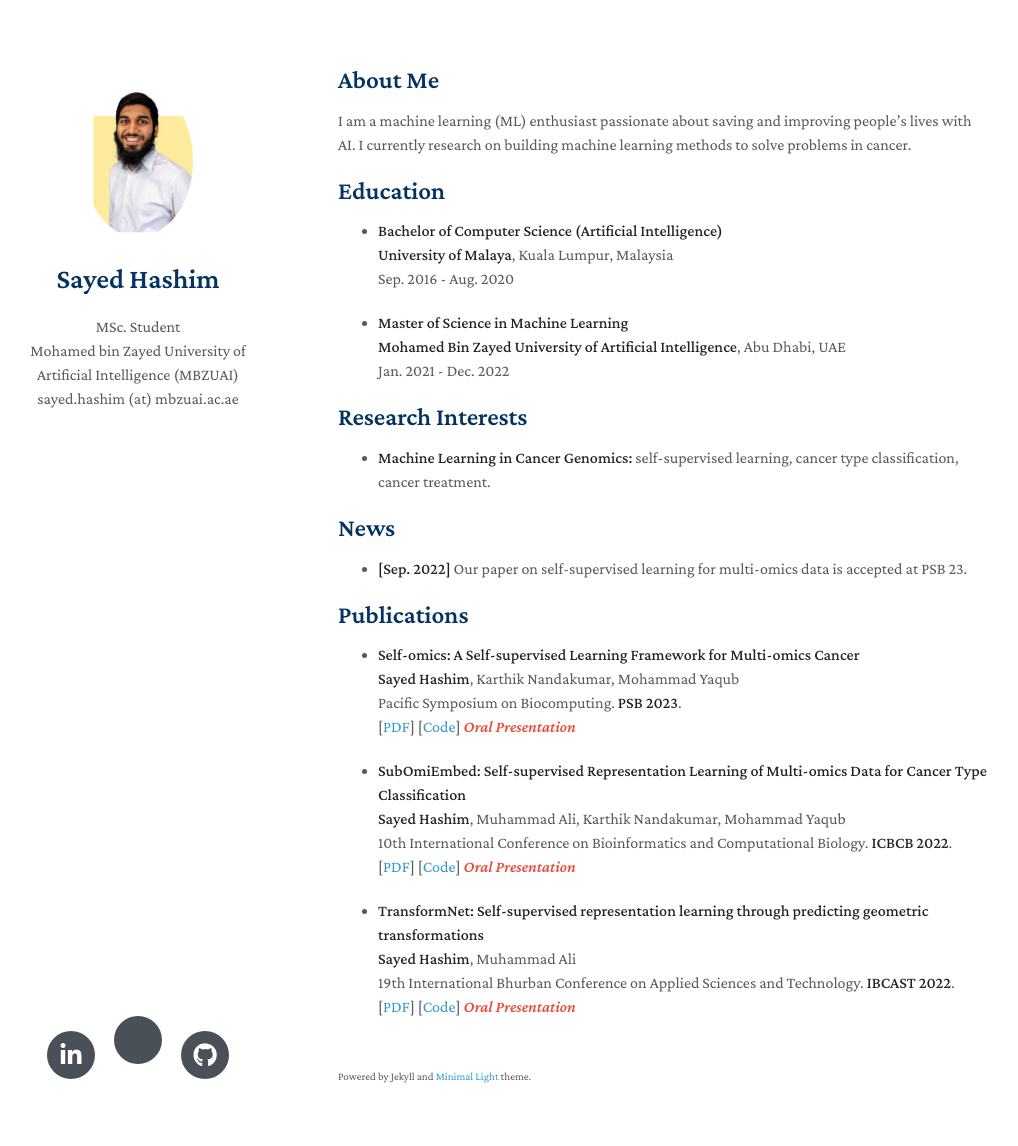
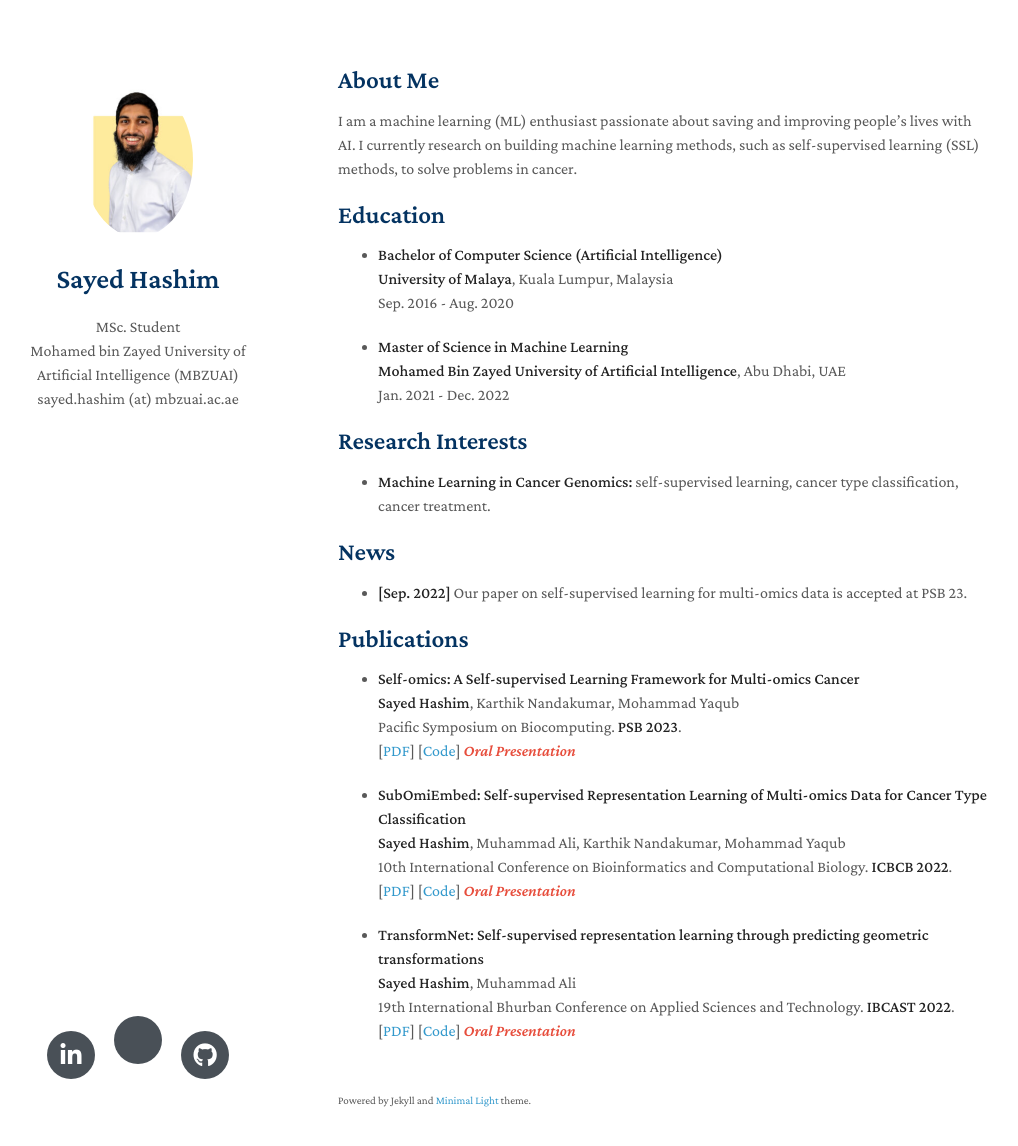
Before and after one commit to hashimsayed0/hashimsayed0.github.io, a Jekyll site: the page built from index.md, in a window 1280 px wide and 1181 px high. Shown: the top 1146 px of the window, without its empty margins (132-1150 px from the left). Built offline with Jekyll 4.4.1, drawn with Linux system fonts in a browser that asks for light colours; nearby versions of some CDN libraries; a style sheet for code colours, icons or effects is not loaded; our own code applies the rules of GitHub Pages for plain Markdown files.

Commit message:
Update index.md

```diff
--- a/index.md
+++ b/index.md
@@ -4,7 +4,7 @@
 
 ## About Me
 
-I am a machine learning (ML) enthusiast passionate about saving and improving people’s lives with AI. I currently research on building machine learning methods to solve problems in cancer.
+I am a machine learning (ML) enthusiast passionate about saving and improving people’s lives with AI. I currently research on building machine learning methods, such as self-supervised learning (SSL) methods, to solve problems in cancer.
 
 ## Education
 
```
